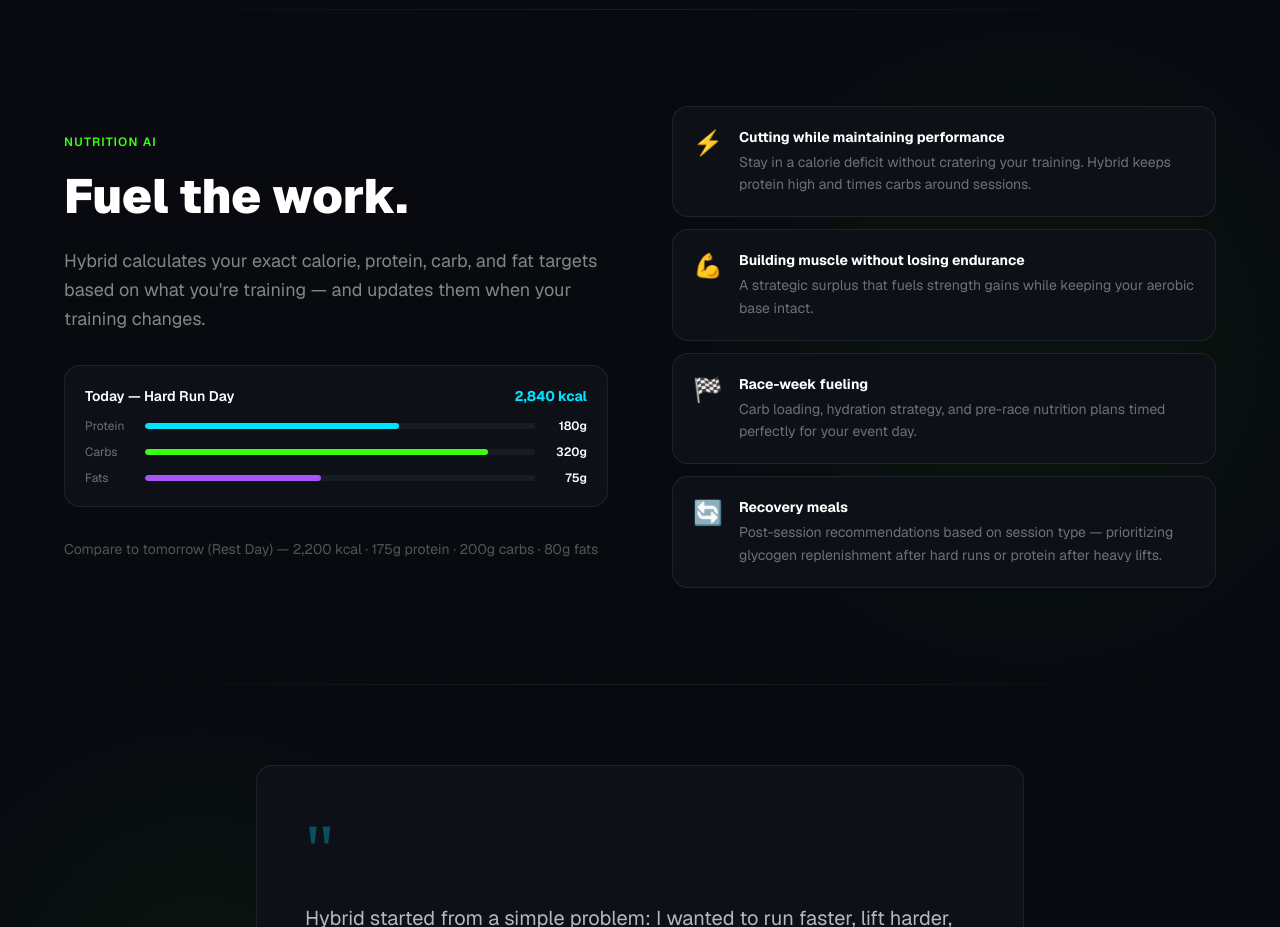
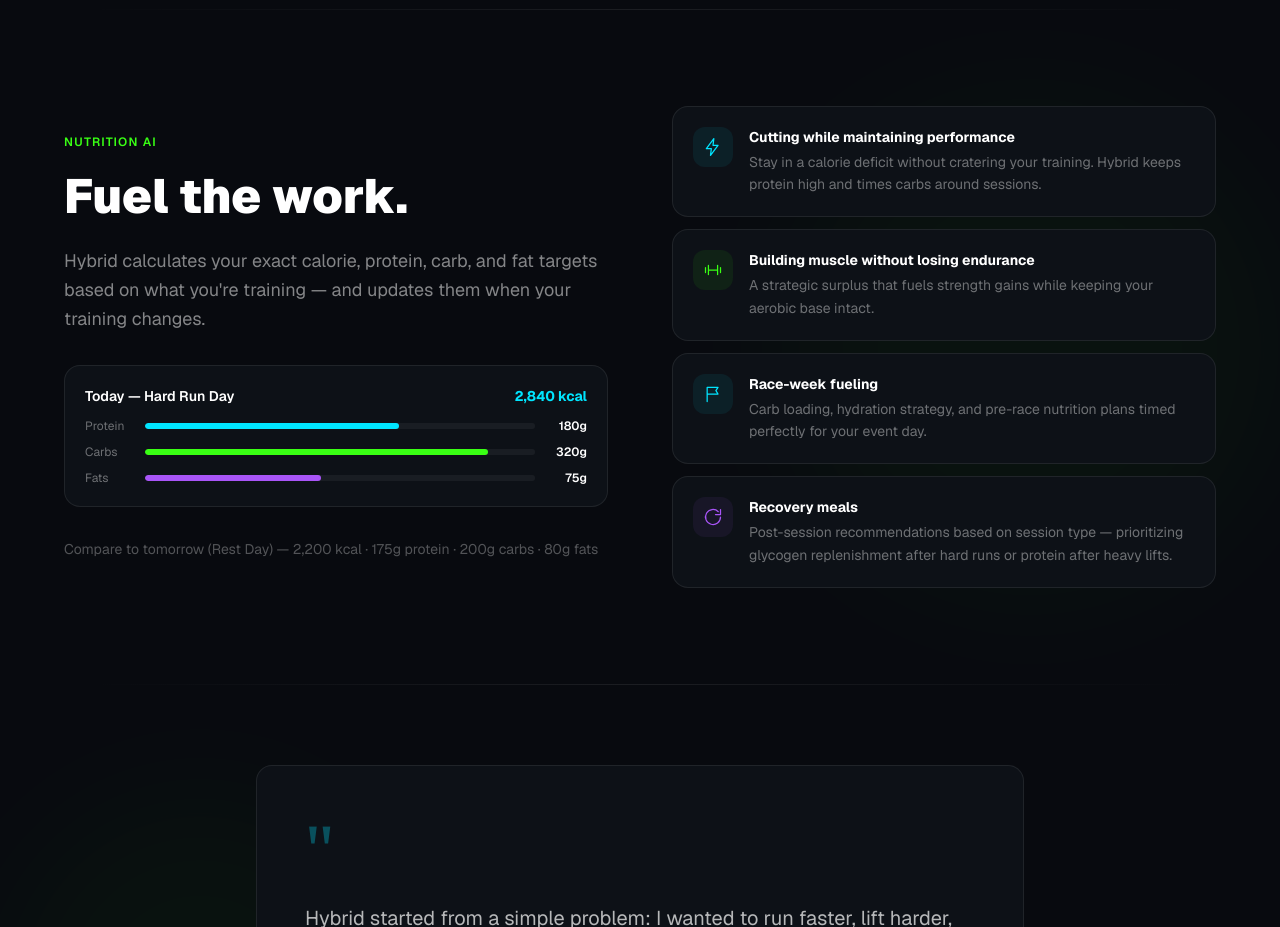
Before and after one commit to cmrod34-ux/Hybrid-, a Next.js app: page / in a window 1280 px wide. Shown: the part 3220-4147 px from the top of the page. Built offline with nearby package versions, Linux system fonts and the light colour scheme.

Commit message:
Replace emoji icons with stroke SVG icons in nutrition section

```diff
--- a/app/components/NutritionSection.tsx
+++ b/app/components/NutritionSection.tsx
@@ -3,25 +3,45 @@
 // Nutrition AI Section
 const useCases = [
   {
-    icon: "⚡",
+    accent: "#00e5ff",
+    icon: (
+      <svg width="20" height="20" viewBox="0 0 24 24" fill="none">
+        <path d="M13 2L4 14h6l-1 8 9-12h-6l1-8z" stroke="#00e5ff" strokeWidth="1.5" strokeLinecap="round" strokeLinejoin="round" />
+      </svg>
+    ),
     title: "Cutting while maintaining performance",
     description:
       "Stay in a calorie deficit without cratering your training. Hybrid keeps protein high and times carbs around sessions.",
   },
   {
-    icon: "💪",
+    accent: "#39ff14",
+    icon: (
+      <svg width="20" height="20" viewBox="0 0 24 24" fill="none">
+        <path d="M6.5 6.5v11M17.5 6.5v11M3 9v6M21 9v6M6.5 12h11" stroke="#39ff14" strokeWidth="1.5" strokeLinecap="round" />
+      </svg>
+    ),
     title: "Building muscle without losing endurance",
     description:
       "A strategic surplus that fuels strength gains while keeping your aerobic base intact.",
   },
   {
-    icon: "🏁",
+    accent: "#00e5ff",
+    icon: (
+      <svg width="20" height="20" viewBox="0 0 24 24" fill="none">
+        <path d="M5 21V4m0 0h13l-2.5 4L18 12H5" stroke="#00e5ff" strokeWidth="1.5" strokeLinecap="round" strokeLinejoin="round" />
+      </svg>
+    ),
     title: "Race-week fueling",
     description:
       "Carb loading, hydration strategy, and pre-race nutrition plans timed perfectly for your event day.",
   },
   {
-    icon: "🔄",
+    accent: "#a855f7",
+    icon: (
+      <svg width="20" height="20" viewBox="0 0 24 24" fill="none">
+        <path d="M21 12a9 9 0 11-2.64-6.36M21 3v6h-6" stroke="#a855f7" strokeWidth="1.5" strokeLinecap="round" strokeLinejoin="round" />
+      </svg>
+    ),
     title: "Recovery meals",
     description:
       "Post-session recommendations based on session type — prioritizing glycogen replenishment after hard runs or protein after heavy lifts.",
@@ -85,7 +105,12 @@ export default function NutritionSection() {
                 key={i}
                 className="group bg-[#0d1117] border border-white/8 rounded-2xl p-5 flex gap-4 hover:border-white/15 transition-all duration-300"
               >
-                <span className="text-2xl">{uc.icon}</span>
+                <div
+                  className="w-10 h-10 rounded-xl flex items-center justify-center flex-shrink-0"
+                  style={{ background: `${uc.accent}12` }}
+                >
+                  {uc.icon}
+                </div>
                 <div>
                   <h3 className="text-white font-bold text-sm mb-1">{uc.title}</h3>
                   <p className="text-white/40 text-sm leading-relaxed">{uc.description}</p>
```
